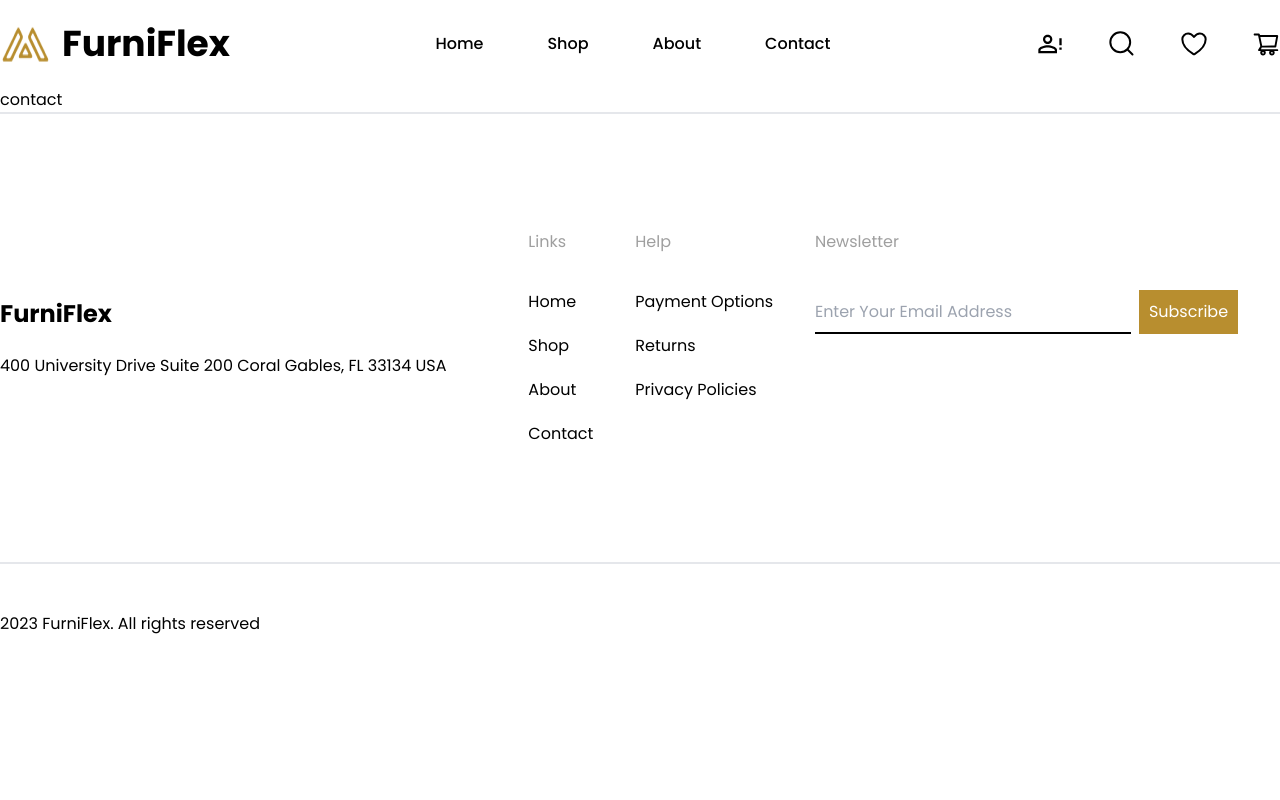
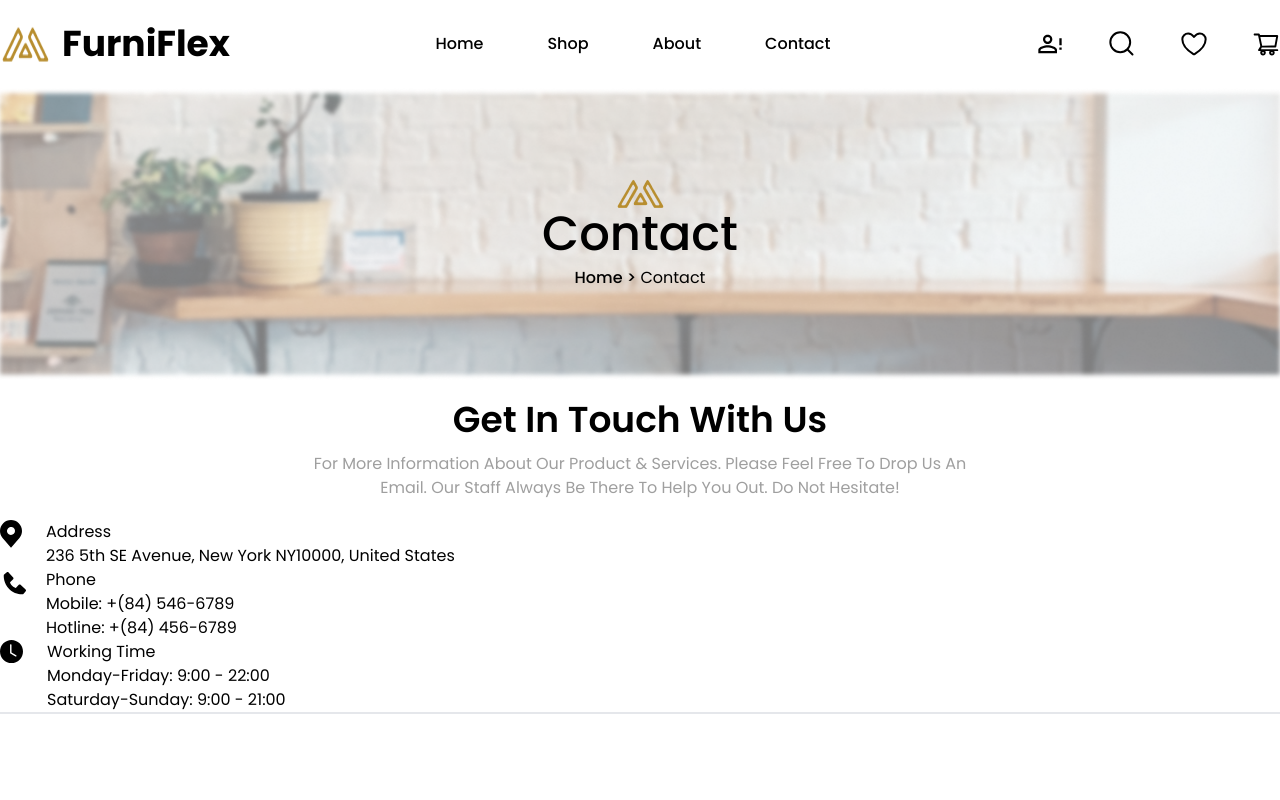
Before and after one commit to mhlehri/FurniFlex, a React (Vite) app: page /blog in a window 1280 px wide. Shown: the top 800 px of the page. Built offline with nearby package versions, Linux system fonts and the light colour scheme.

Commit message:
contact page contacet info added

```diff
--- a/Routes.jsx
+++ b/Routes.jsx
@@ -4,7 +4,7 @@ import Home from "./src/Pages/Home/Home";
 import About from "./src/Pages/About/About";
 import Shop from "./src/Pages/Shop/Shop";
 import Contact from "./src/Pages/Contact/Contact";
-import ProductDetails from "./src/Pages/Shop/ProductDetails";
+import ProductDetails from "./src/Pages/Shop/Details/ProductDetails";
 
 const router = createBrowserRouter([
   {
--- a/src/Pages/Contact/Contact.jsx
+++ b/src/Pages/Contact/Contact.jsx
@@ -1,7 +1,95 @@
+import Cover from "../../Shared/Cover/Cover";
+
 const Contact = () => {
   return (
     <div>
-      <div>contact</div>
+      <Cover title="Contact" />
+
+      {/* title & subtitle */}
+      <div className="my-5 space-y-3">
+        <h1 className="text-4xl font-semibold text-center">
+          Get In Touch With Us
+        </h1>
+        <p className="text-[#9F9F9F] max-w-2xl text-center mx-auto ">
+          For More Information About Our Product & Services. Please Feel Free To
+          Drop Us An Email. Our Staff Always Be There To Help You Out. Do Not
+          Hesitate!
+        </p>
+      </div>
+
+      {/* contact info & form container */}
+      <div>
+        {/* contact info */}
+        <div>
+          <div className="flex gap-6">
+            <svg
+              xmlns="http://www.w3.org/2000/svg"
+              width="22"
+              height="28"
+              viewBox="0 0 22 28"
+              fill="none"
+            >
+              <path
+                d="M11 0.120087C8.08369 0.123477 5.28779 1.26659 3.22564 3.29867C1.16348 5.33075 0.00345217 8.08587 1.17029e-05 10.9597C-0.00348119 13.3081 0.774992 15.5929 2.21601 17.4634C2.21601 17.4634 2.51601 17.8527 2.56501 17.9088L11 27.7118L19.439 17.9039C19.483 17.8517 19.784 17.4634 19.784 17.4634L19.785 17.4605C21.2253 15.5907 22.0034 13.3071 22 10.9597C21.9966 8.08587 20.8365 5.33075 18.7744 3.29867C16.7122 1.26659 13.9163 0.123477 11 0.120087ZM11 14.9013C10.2089 14.9013 9.43553 14.6702 8.77773 14.237C8.11993 13.8039 7.60724 13.1883 7.30449 12.4681C7.00174 11.7478 6.92253 10.9553 7.07687 10.1907C7.23121 9.42608 7.61217 8.72374 8.17158 8.17249C8.73099 7.62124 9.44373 7.24583 10.2197 7.09374C10.9956 6.94165 11.7998 7.01971 12.5307 7.31804C13.2616 7.61638 13.8864 8.12159 14.3259 8.7698C14.7654 9.418 15 10.1801 15 10.9597C14.9987 12.0047 14.5768 13.0065 13.827 13.7454C13.0771 14.4843 12.0605 14.9 11 14.9013Z"
+                fill="black"
+              />
+            </svg>
+            <div>
+              <h3>Address</h3>
+              <p>236 5th SE Avenue, New York NY10000, United States</p>
+            </div>
+          </div>
+          <div className="flex gap-4">
+            <svg
+              width="30"
+              height="30"
+              viewBox="0 0 30 30"
+              fill="none"
+              xmlns="http://www.w3.org/2000/svg"
+            >
+              <path
+                d="M25.6091 21.425L20.5279 16.805C20.2877 16.5867 19.972 16.4703 19.6476 16.4803C19.3232 16.4903 19.0154 16.626 18.7891 16.8587L15.7979 19.935C15.0779 19.7975 13.6304 19.3462 12.1404 17.86C10.6504 16.3687 10.1991 14.9175 10.0654 14.2025L13.1391 11.21C13.3721 10.9839 13.508 10.676 13.5181 10.3515C13.5281 10.027 13.4115 9.71129 13.1929 9.47124L8.5741 4.39124C8.35541 4.15044 8.05145 4.00437 7.72679 3.98407C7.40214 3.96376 7.08235 4.07082 6.83535 4.28249L4.12285 6.60874C3.90674 6.82564 3.77775 7.11431 3.76035 7.41999C3.7416 7.73249 3.3841 15.135 9.1241 20.8775C14.1316 25.8837 20.4041 26.25 22.1316 26.25C22.3841 26.25 22.5391 26.2425 22.5804 26.24C22.886 26.2229 23.1745 26.0933 23.3904 25.8762L25.7154 23.1625C25.9279 22.9163 26.0357 22.5968 26.0159 22.2721C25.996 21.9475 25.85 21.6435 25.6091 21.425Z"
+                fill="black"
+              />
+            </svg>
+            <div>
+              <h3>Phone</h3>
+              <p>
+                Mobile: +(84) 546-6789 <br /> Hotline: +(84) 456-6789
+              </p>
+            </div>
+          </div>
+          <div className="flex gap-6">
+            <svg
+              width="23"
+              height="23"
+              viewBox="0 0 23 23"
+              fill="none"
+              xmlns="http://www.w3.org/2000/svg"
+            >
+              <g clipPath="url(#clip0_63_247)">
+                <path
+                  d="M23 11.5C23 14.55 21.7884 17.4751 19.6317 19.6317C17.4751 21.7884 14.55 23 11.5 23C8.45001 23 5.52494 21.7884 3.36827 19.6317C1.2116 17.4751 0 14.55 0 11.5C0 8.45001 1.2116 5.52494 3.36827 3.36827C5.52494 1.2116 8.45001 0 11.5 0C14.55 0 17.4751 1.2116 19.6317 3.36827C21.7884 5.52494 23 8.45001 23 11.5ZM11.5 5.03125C11.5 4.84063 11.4243 4.65781 11.2895 4.52302C11.1547 4.38823 10.9719 4.3125 10.7812 4.3125C10.5906 4.3125 10.4078 4.38823 10.273 4.52302C10.1382 4.65781 10.0625 4.84063 10.0625 5.03125V12.9375C10.0625 13.0642 10.0961 13.1886 10.1597 13.2982C10.2233 13.4077 10.3147 13.4985 10.4247 13.5614L15.456 16.4364C15.6211 16.5256 15.8146 16.5467 15.995 16.4952C16.1755 16.4437 16.3287 16.3236 16.4218 16.1607C16.5149 15.9977 16.5406 15.8048 16.4933 15.6232C16.4461 15.4415 16.3297 15.2856 16.169 15.1886L11.5 12.5206V5.03125Z"
+                  fill="black"
+                />
+              </g>
+              <defs>
+                <clipPath id="clip0_63_247">
+                  <rect width="23" height="23" fill="white" />
+                </clipPath>
+              </defs>
+            </svg>
+            <div>
+              <h3>Working Time</h3>
+              <p>
+                Monday-Friday: 9:00 - 22:00 <br /> Saturday-Sunday: 9:00 - 21:00
+              </p>
+            </div>
+          </div>
+        </div>
+        {/* contact form */}
+        <form action=""></form>
+      </div>
     </div>
   );
 };
--- /dev/null
+++ b/src/Pages/Shop/Details/Down.jsx
@@ -0,0 +1,9 @@
+const DetailsDown = () => {
+  return (
+    <div>
+      <h2>down</h2>
+    </div>
+  );
+};
+
+export default DetailsDown;
--- /dev/null
+++ b/src/Pages/Shop/Details/ProductDetails.jsx
@@ -0,0 +1,13 @@
+import DetailsUp from "./Up";
+import DetailsDown from "./Down";
+
+const ProductDetails = () => {
+  return (
+    <div>
+      <DetailsUp />
+      <DetailsDown />
+    </div>
+  );
+};
+
+export default ProductDetails;
--- a/src/Pages/Shop/ProductDetails.jsx
+++ b/src/Pages/Shop/Details/Up.jsx
@@ -1,8 +1,7 @@
 import img1 from "/src/assets/details5.png";
-
-const ProductDetails = () => {
+const DetailsUp = () => {
   return (
-    <div className="">
+    <div>
       <h5 className="bg-[#F9F1E7] p-8">
         Home &gt; Shop &gt; <span className="font-medium">product</span>
       </h5>
@@ -10,7 +9,7 @@ const ProductDetails = () => {
         <div className="bg-[#F9F1E7] mt-11 w-[420px] flex items-center h-[500px] rounded-lg">
           <img src={img1} alt="sofa" className=" scale-110" />
         </div>
-        <div className="flex-1">
+        <div className="flex-1 space-y-3">
           <h1 className="text-[42px]">Asgaard sofa</h1>
           <h4 className="text-2xl text-zinc-400">Rs. 250,000.00</h4>
           <p className="">
@@ -25,7 +24,7 @@ const ProductDetails = () => {
 
           {/* size */}
           <p>Size</p>
-          <div>
+          <div className="space-x-3">
             <label
               htmlFor="L"
               className="px-4 py-3 rounded-lg text-xs inline-block bg-[#F9F1E7]"
@@ -72,15 +71,16 @@ const ProductDetails = () => {
 
           {/* buttons */}
           <div className="btn space-x-6 text-xl">
-            <span className="py-3 px-6 border-2 inline-block border-black rounded-lg ">
+            <span className="py-3 px-3 border-2 inline-block border-black rounded-lg ">
               <button>-</button>
               <input
+                disabled
+                defaultValue={1}
                 type="number"
-                inputMode="numeric"
-                pattern="[0-9]*"
+                max={5}
                 name=""
                 id=""
-                className="w-5 "
+                className="w-5 mx-3 outline-none text-center disabled:bg-white"
               />
               <button>+</button>
             </span>
@@ -103,4 +103,4 @@ const ProductDetails = () => {
   );
 };
 
-export default ProductDetails;
+export default DetailsUp;
--- a/src/Pages/Shop/Shop.jsx
+++ b/src/Pages/Shop/Shop.jsx
@@ -1,4 +1,5 @@
 import Card from "../../Shared/Card/Card";
+import Cover from "../../Shared/Cover/Cover";
 import image1 from "/src/assets/image1.png";
 import image2 from "/src/assets/image2.png";
 import image3 from "/src/assets/image3.png";
@@ -7,20 +8,12 @@ import image5 from "/src/assets/image5.png";
 import image6 from "/src/assets/image6.png";
 import image7 from "/src/assets/image7.png";
 import image8 from "/src/assets/image8.png";
-import cover from "/src/assets/cover.png";
+
 const Shop = () => {
   return (
     <div>
       {/* cover */}
-      <div className="relative text-center">
-        <img src={cover} className="w-full h-full" alt="cover" />
-        <div className="absolute top-0 bottom-0 left-0 right-0 flex flex-col justify-center items-center">
-          <h1 className="text-5xl font-medium mb-2">Shop</h1>
-          <h5>
-            <span className="font-medium">Home &gt;</span> Shop
-          </h5>
-        </div>
-      </div>
+      <Cover title="Shop" />
 
       {/* filter section */}
 
--- /dev/null
+++ b/src/Shared/Cover/Cover.jsx
@@ -0,0 +1,18 @@
+import cover from "/src/assets/cover.png";
+import logo from "/src/assets/Logo.png";
+const Cover = ({ title }) => {
+  return (
+    <div className="relative text-center">
+      <img src={cover} className="w-full h-full" alt="cover" />
+      <div className="absolute top-0 bottom-0 left-0 right-0 flex flex-col justify-center items-center">
+        <img src={logo} alt="" />
+        <h1 className="text-5xl font-medium mb-2">{title}</h1>
+        <h5>
+          <span className="font-medium">Home &gt;</span> {title}
+        </h5>
+      </div>
+    </div>
+  );
+};
+
+export default Cover;
--- a/src/index.css
+++ b/src/index.css
@@ -3,6 +3,9 @@
 @tailwind components;
 @tailwind utilities;
 
+html {
+  scroll-behavior: smooth;
+}
 body {
   font-family: "Poppins", sans-serif;
   scroll-behavior: smooth;
```
